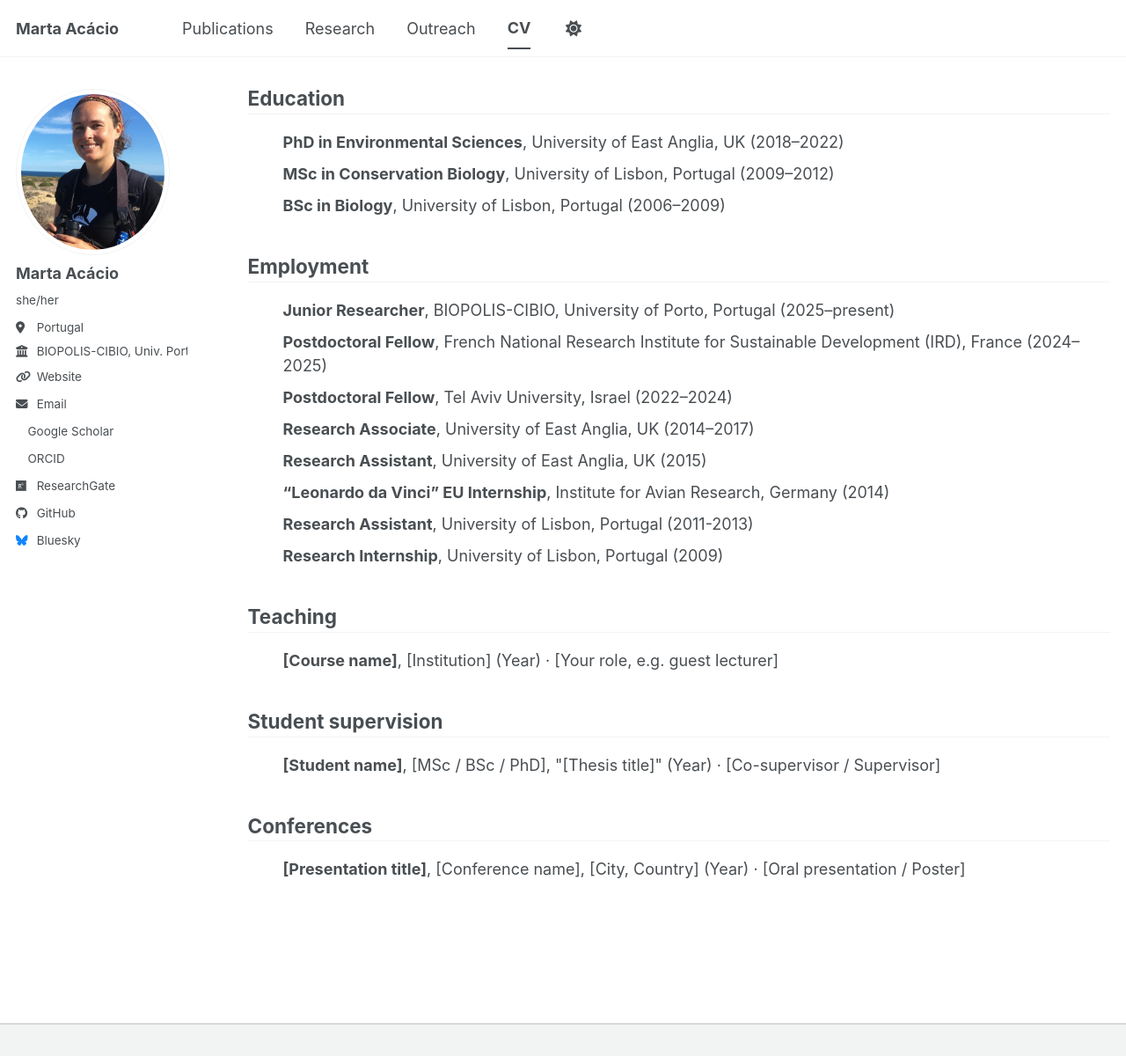
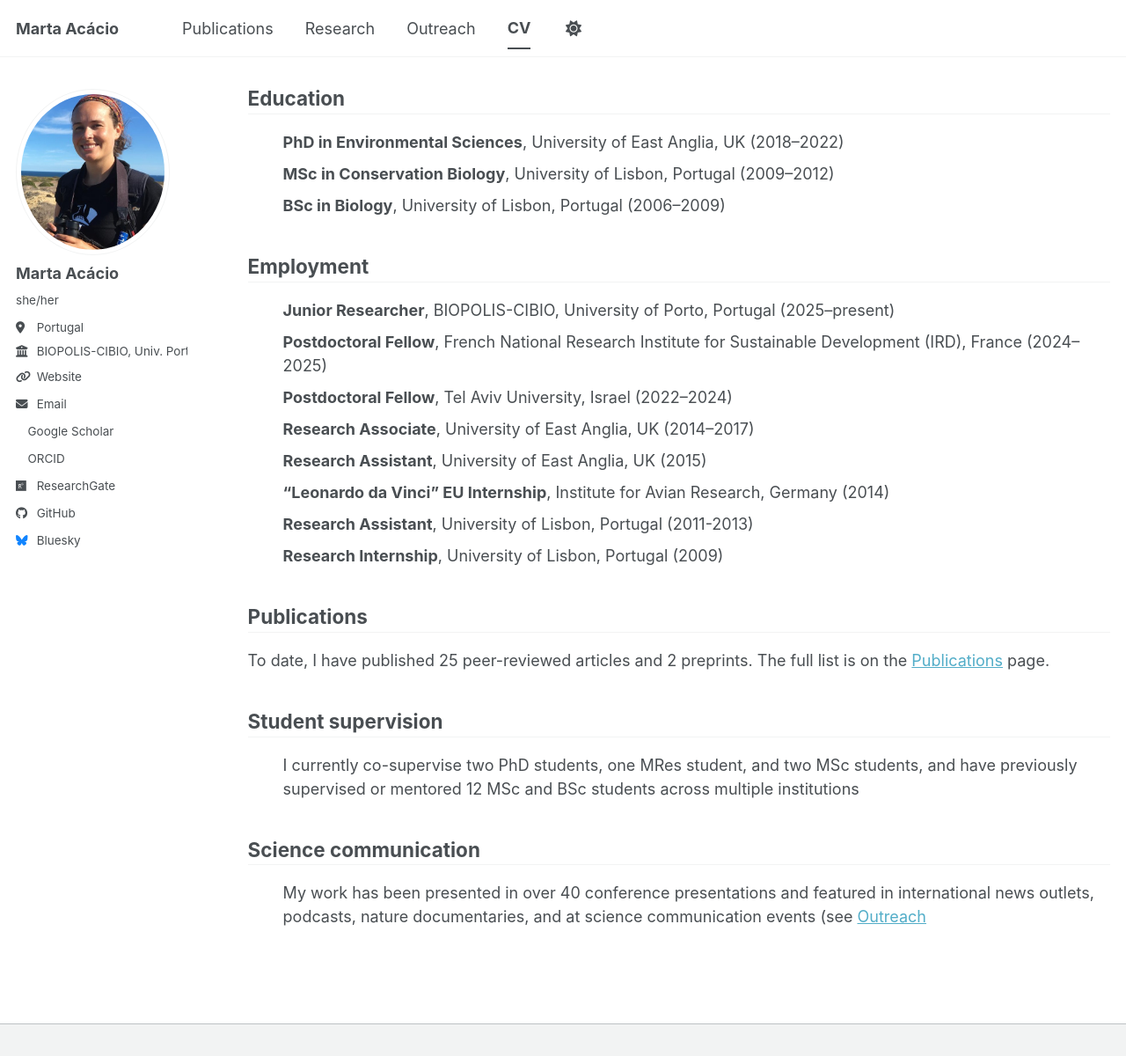
Before and after one commit to m-acacio/m-acacio.github.io, a Jekyll site: the page built from _pages/cv.md, in a window 1280 px wide and 1200 px high. Shown: the whole window at 88% size. Built offline with Jekyll 4.4.1, drawn with Linux system fonts in a browser that asks for light colours; a style sheet for code colours, icons or effects is not loaded.

Commit message:
Update cv.md

```diff
--- a/_pages/cv.md
+++ b/_pages/cv.md
@@ -33,20 +33,25 @@ author_profile: true
   <li><strong>Research Internship</strong>, University of Lisbon, Portugal (2009)</li>
 </ul>
 
-<h2 class="page__title" style="margin-bottom: 0.2em; margin-top: 2em;">Teaching</h2>
+<h2 class="page__title" style="margin-bottom: 0.2em; margin-top: 2em;">Publications</h2>
 <hr style="margin-top: 0.3em;" />
-<ul class="cv-list">
-  <li><strong>[Course name]</strong>, [Institution] (Year) · [Your role, e.g. guest lecturer]</li>
-</ul>
+
+{% assign n_articles = site.publications | where: "category", "manuscripts" | size %}
+{% assign n_preprints = site.publications | where: "category", "preprints" | size %}
+{% assign n_datasets = site.publications | where: "category", "datasets" | size %}
+
+<p>To date, I have published {{ n_articles }} peer-reviewed article{% if n_articles != 1 %}s{% endif %}{% if n_datasets > 0 %},{% else %} and{% endif %}
+{{ n_preprints }} preprint{% if n_preprints != 1 %}s{% endif %}{% if n_datasets > 0 %} and {{ n_datasets }} dataset{% if n_datasets != 1 %}s{% endif %}{% endif %}.
+The full list is on the <a href="{{ base_path }}/publications/">Publications</a> page.</p>
 
 <h2 class="page__title" style="margin-bottom: 0.2em; margin-top: 2em;">Student supervision</h2>
 <hr style="margin-top: 0.3em;" />
 <ul class="cv-list">
-  <li><strong>[Student name]</strong>, [MSc / BSc / PhD], "[Thesis title]" (Year) · [Co-supervisor / Supervisor]</li>
+  <li>I currently co-supervise two PhD students, one MRes student, and two MSc students, and have previously supervised or mentored 12 MSc and BSc students across multiple institutions</li>
 </ul>
 
-<h2 class="page__title" style="margin-bottom: 0.2em; margin-top: 2em;">Conferences</h2>
+<h2 class="page__title" style="margin-bottom: 0.2em; margin-top: 2em;">Science communication</h2>
 <hr style="margin-top: 0.3em;" />
 <ul class="cv-list">
-  <li><strong>[Presentation title]</strong>, [Conference name], [City, Country] (Year) · [Oral presentation / Poster]</li>
+  <li>My work has been presented in over 40 conference presentations and featured in international news outlets, podcasts, nature documentaries, and at science communication events (see <a href="{{ base_path }}/outreach/">Outreach</a></li>
 </ul>
```
